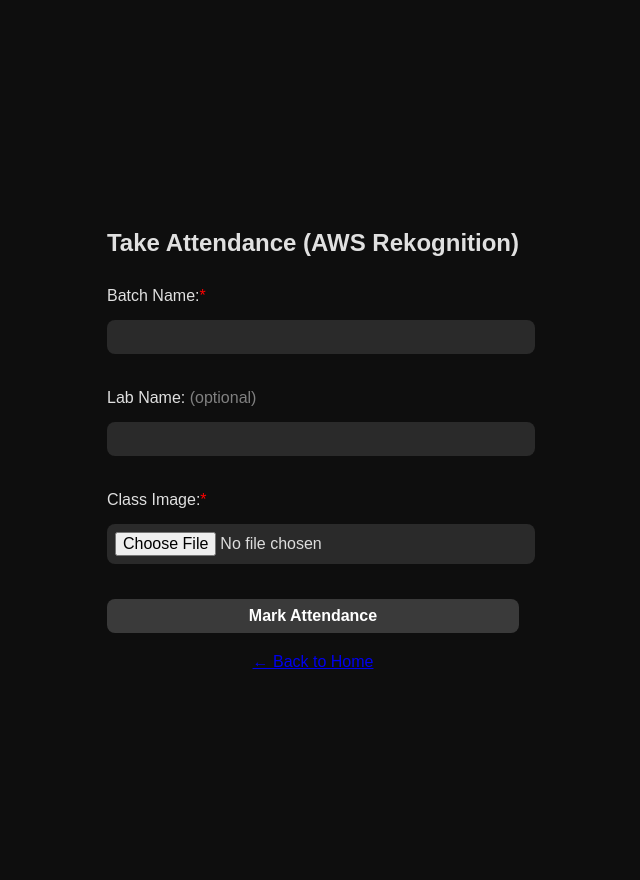
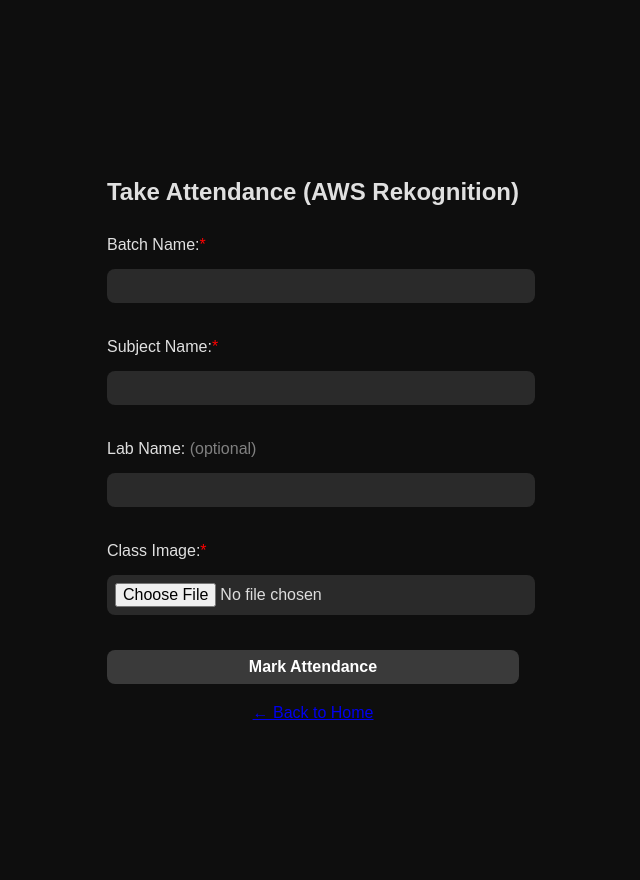
Before and after one commit to BhargavBhalodiya04/Attendance-System, a Flask app: page /take_attendance in a window 1280 px wide. Shown: the whole page, without its empty margins (327-967 px from the left). Run offline with Flask 3, Linux system fonts and the light colour scheme; the visitor is signed in with stand-in values (Sample User, id 1); parts of the project's set-up code (start-up, migrations or seed data) failed here and were passed over.

Commit message:
tack attendance in fontend

```diff
--- a/main.py
+++ b/main.py
@@ -1,25 +1,50 @@
-from flask import Flask, render_template, request, redirect, url_for, session
 import os
+import sys
+import io
+import csv
+from datetime import datetime
 import boto3
 from dotenv import load_dotenv
-import sys
+from flask import (
+    Flask, render_template, request, redirect, url_for,
+    session, send_file, jsonify
+)
+from flask_cors import CORS
+
 sys.dont_write_bytecode = True
 
 # Load .env variables
 load_dotenv()
 
-AWS_REGION = os.getenv("AWS_REGION")
+AWS_REGION = os.getenv("AWS_REGION", "ap-south-1")
 AWS_ACCESS_KEY = os.getenv("AWS_ACCESS_KEY")
 AWS_SECRET_KEY = os.getenv("AWS_SECRET_KEY")
 FLASK_SECRET_KEY = os.getenv("SECRET_KEY", "your_default_secret")
 
-# Import your core logic modules and functions
+app = Flask(__name__)
+app.secret_key = FLASK_SECRET_KEY
+
+# Enable CORS for React frontend on localhost:8081
+CORS(app, supports_credentials=True, resources={r"/*": {"origins": "http://localhost:8081"}})
+
+# Initialize AWS clients
+rekognition_client = boto3.client(
+    "rekognition",
+    region_name=AWS_REGION,
+    aws_access_key_id=AWS_ACCESS_KEY,
+    aws_secret_access_key=AWS_SECRET_KEY
+)
+s3_client = boto3.client(
+    "s3",
+    region_name=AWS_REGION,
+    aws_access_key_id=AWS_ACCESS_KEY,
+    aws_secret_access_key=AWS_SECRET_KEY
+)
+
+# Import core functions (make sure these exist and import correctly)
 from core.upload_to_s3 import upload_multiple_images, mark_attendance_s3
 from core.update_excel import mark_attendance_local
 from core.mark_batch_attendance import mark_batch_attendance_s3
-
-app = Flask(__name__)
-app.secret_key = FLASK_SECRET_KEY
 
 USER = {'username': 'admin', 'password': 'admin'}
 
@@ -67,37 +92,38 @@ def action_page(action):
     return "Invalid action selected.", 400
 
 
-@app.route('/upload-image', methods=['GET', 'POST'])
+@app.route('/upload-image', methods=['POST'])
 def upload_image():
-    if not session.get('logged_in'):
-        return redirect(url_for('login'))
+    # No login check now!
 
-    if request.method == 'POST':
-        bucket_name = request.form.get('bucket_name')
-        batch_name = request.form.get('batch_name')
-        er_number = request.form.get('er_number')
-        student_name = request.form.get('name')
-        image_files = request.files.getlist('images')
+    bucket_name = request.form.get('bucket_name', '').strip() or 'ict-attendance'
+    batch_name = request.form.get('batch_name', '').strip()
+    er_number = request.form.get('er_number', '').strip()
+    student_name = request.form.get('student_name', '').strip() or request.form.get('name', '').strip()
 
-        # Validate inputs and files
-        if not all([bucket_name, batch_name, er_number, student_name]) or not image_files or not any(file.filename for file in image_files):
-            error_msg = "❌ All fields are required and images must be selected."
-            return render_template('upload.html', error=error_msg)
+    image_files = request.files.getlist('images')
+    single_file = request.files.get('file')
+    if single_file and (not image_files or len(image_files) == 0):
+        image_files = [single_file]
 
-        try:
-            upload_results = upload_multiple_images(batch_name, er_number, student_name, image_files)
-            student = {
-                'er_number': er_number,
-                'name': student_name,
-                'batch_name': batch_name,
-                'bucket_name': bucket_name,
-            }
-            return render_template('upload.html', student=student, results=upload_results)
-        except Exception as e:
-            error_msg = f"❌ Upload failed: {str(e)}"
-            return render_template('upload.html', error=error_msg)
+    if not all([bucket_name, batch_name, er_number, student_name]) or not image_files or not any(getattr(f, 'filename', '') for f in image_files):
+        return jsonify({"error": "❌ All fields are required and images must be selected."}), 400
 
-    return render_template('upload.html')
+    try:
+        upload_results = upload_multiple_images(batch_name, er_number, student_name, image_files)
+        return jsonify({
+            "success": True,
+            "student": {
+                "er_number": er_number,
+                "name": student_name,
+                "batch_name": batch_name,
+                "bucket_name": bucket_name
+            },
+            "results": upload_results
+        }), 200
+    except Exception as e:
+        return jsonify({"error": f"❌ Upload failed: {str(e)}"}), 500
+
 
 
 @app.route('/take_attendance', methods=['GET', 'POST'])
@@ -108,49 +134,61 @@ def take_attendance():
     recognized_students = []
 
     if request.method == 'POST':
-        batch_name = request.form.get('batch_name')  # 👈 get batch folder from form
-        uploaded_file = request.files['class_image']
+        batch_name = request.form.get('batch_name')
+        subject_name = request.form.get('subject_name')
+        lab_name = request.form.get('lab_name', '')
+        uploaded_file = request.files.get('class_image')
 
-        if not uploaded_file or not batch_name:
-            return render_template("take_attendance.html", error="❌ Batch and Image are required.")
+        if not uploaded_file or not batch_name or not subject_name:
+            return render_template("take_attendance.html", error="❌ Batch, Subject, and Image are required.")
 
         img_bytes = uploaded_file.read()
-        rekognition = boto3.client('rekognition', region_name='ap-south-1')
-        s3 = boto3.client('s3')
-
-        bucket_name = "ict-attendance"
-        prefix = f"{batch_name}/"  # 👈 dynamic batch folder
 
         try:
-            result = s3.list_objects_v2(Bucket=bucket_name, Prefix=prefix)
-            if 'Contents' not in result:
-                return render_template("attendance_summary.html", students=[],
-                                       error=f"No students found in batch {batch_name}.")
+            result = s3_client.list_objects_v2(Bucket="ict-attendance", Prefix=f"{batch_name}/")
+        except Exception as e:
+            return render_template("take_attendance.html", error=f"❌ Error listing S3 objects: {e}")
 
-            for obj in result['Contents']:
-                if obj['Key'].endswith(('.jpg', '.jpeg', '.png')):
-                    source_key = obj['Key']
-                    try:
-                        response = rekognition.compare_faces(
-                            SourceImage={'S3Object': {'Bucket': bucket_name, 'Name': source_key}},
-                            TargetImage={'Bytes': img_bytes},
-                            SimilarityThreshold=85
-                        )
-                        for match in response['FaceMatches']:
-                            student_name = source_key.split("/")[-1].split(".")[0]
-                            if student_name not in recognized_students:
-                                recognized_students.append(student_name)
-                    except Exception as e:
-                        print(f"Error comparing {source_key}: {str(e)}")
+        if 'Contents' not in result:
+            session['recognized_students'] = []
+            session['batch_name'] = batch_name
+            session['subject_name'] = subject_name
+            session['class_name'] = lab_name
+            return redirect(url_for('attendance_summary'))
 
-            return render_template("attendance_summary.html",
-                                   students=recognized_students,
-                                   batch=batch_name)
+        for obj in result['Contents']:
+            if obj['Key'].lower().endswith(('.jpg', '.jpeg', '.png')):
+                source_key = obj['Key']
+                try:
+                    response = rekognition_client.compare_faces(
+                        SourceImage={'S3Object': {'Bucket': "ict-attendance", 'Name': source_key}},
+                        TargetImage={'Bytes': img_bytes},
+                        SimilarityThreshold=85
+                    )
+                    for match in response.get('FaceMatches', []):
+                        student_nm = source_key.split("/")[-1].rsplit(".", 1)[0]
+                        if student_nm not in recognized_students:
+                            recognized_students.append(student_nm)
+                except Exception as e:
+                    print(f"Error comparing {source_key}: {str(e)}")
 
-        except Exception as e:
-            return render_template("take_attendance.html", error=f"❌ Error: {str(e)}")
+        session['recognized_students'] = recognized_students
+        session['batch_name'] = batch_name
+        session['subject_name'] = subject_name
+        session['class_name'] = lab_name
+
+        return redirect(url_for('attendance_summary'))
 
     return render_template("take_attendance.html")
+
+
+@app.route('/attendance_summary')
+def attendance_summary():
+    if not session.get('logged_in'):
+        return redirect(url_for('login'))
+    students = session.get('recognized_students', [])
+    batch_name = session.get('batch_name', None)
+    return render_template("attendance_summary.html", students=students, batch=batch_name)
 
 
 @app.route('/batch_attendance_upload', methods=['GET', 'POST'])
@@ -159,13 +197,45 @@ def batch_attendance_upload():
         return redirect(url_for('login'))
 
     if request.method == 'POST':
-        # Placeholder for future batch logic
         return render_template('batch_attendance_upload.html', message="Feature under development.")
 
     return render_template('batch_attendance_upload.html')
 
 
-# ------------- ENTRY POINT ------------- #
+@app.route('/download_attendance')
+def download_attendance():
+    if not session.get('logged_in'):
+        return redirect(url_for('login'))
+
+    students = session.get('recognized_students', [])
+    batch_name = session.get('batch_name', 'attendance')
+    class_name = session.get('class_name', '')
+    subject_name = session.get('subject_name', '')
+
+    now = datetime.now()
+    current_date = now.strftime("%Y-%m-%d")
+    current_time = now.strftime("%H-%M-%S")
+
+    output = io.StringIO()
+    writer = csv.writer(output)
+    writer.writerow(['ER Number', 'Name', 'Subject Name', 'Batch', 'Date', 'Time'])
+
+    for student in students:
+        parts = student.split('_', 1)
+        if len(parts) == 2:
+            er_number, name = parts
+        else:
+            er_number, name = student, ''
+        writer.writerow([er_number, name, subject_name, batch_name, current_date, current_time])
+
+    output.seek(0)
+    return send_file(
+        io.BytesIO(output.getvalue().encode()),
+        mimetype='text/csv',
+        as_attachment=True,
+        download_name=f'{batch_name}_attendance.csv'
+    )
+
 
 if __name__ == '__main__':
     print("✅ Starting Flask server on http://localhost:5000 ...")
--- a/templates/take_attendance.html
+++ b/templates/take_attendance.html
@@ -1,22 +1,54 @@
 <!DOCTYPE html>
 <html lang="en">
+
 <head>
     <meta charset="UTF-8" />
     <link rel="stylesheet" href="{{ url_for('static', filename='style.css') }}">
     <title>Take Attendance</title>
     <style>
-        body { font-family: Arial, sans-serif; margin: 40px; }
-        .container { max-width: 500px; margin: auto; }
-        h2 { text-align: center; }
-        form { margin-top: 30px; }
-        .form-group { margin-bottom: 15px; }
-        label { display: block; margin-bottom: 5px; }
-        input[type="text"], input[type="file"], button {
-            width: 100%; padding: 8px; font-size: 16px;
+        body {
+            font-family: Arial, sans-serif;
+            margin: 40px;
         }
-        .back-link { margin-top: 20px; display: block; text-align: center; }
+
+        .container {
+            max-width: 500px;
+            margin: auto;
+        }
+
+        h2 {
+            text-align: center;
+        }
+
+        form {
+            margin-top: 30px;
+        }
+
+        .form-group {
+            margin-bottom: 15px;
+        }
+
+        label {
+            display: block;
+            margin-bottom: 5px;
+        }
+
+        input[type="text"],
+        input[type="file"],
+        button {
+            width: 100%;
+            padding: 8px;
+            font-size: 16px;
+        }
+
+        .back-link {
+            margin-top: 20px;
+            display: block;
+            text-align: center;
+        }
     </style>
 </head>
+
 <body>
     <div class="container">
         <h2>Take Attendance (AWS Rekognition)</h2>
@@ -26,6 +58,12 @@
                 <label for="batch_name">Batch Name:<span style="color:red;">*</span></label>
                 <input type="text" id="batch_name" name="batch_name" required />
             </div>
+
+            <div class="form-group">
+                <label for="subject_name">Subject Name:<span style="color:red;">*</span></label>
+                <input type="text" id="subject_name" name="subject_name" required />
+            </div>
+
 
             <div class="form-group">
                 <label for="lab_name">Lab Name: <span style="color:gray;">(optional)</span></label>
@@ -43,4 +81,5 @@
         <a href="{{ url_for('home') }}" class="back-link">← Back to Home</a>
     </div>
 </body>
+
 </html>
```
Also changed, not shown: core/mark_batch_attendance.py (+61 -21 lines), core/update_excel.py (+30 -2 lines), core/upload_to_s3.py (+0 -141 lines), templates/attendance_summary.html (+42 -13 lines), 1 other file.
